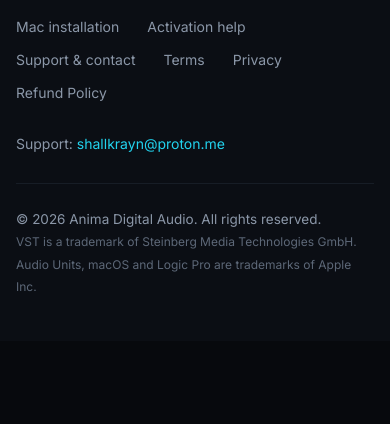
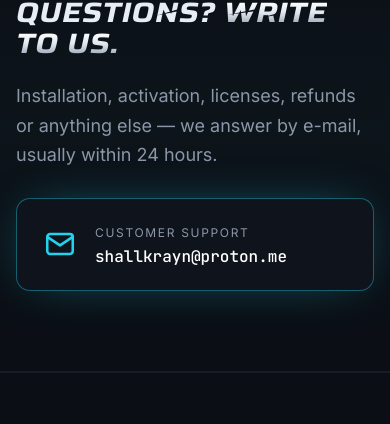
Before and after one commit to animadigitalaudio/animadigitalaudio.github.io, a plain HTML site: page index.html in a window 390 px wide. Shown: the part 8207-8631 px from the top of the page. Before the commit the page ends 8548 px from the top, so only its background shows below. Drawn offline with Linux system fonts and the light colour scheme.

Commit message:
Contact section with support e-mail
Co-Authored-By: Claude Opus 5.5 <noreply@anthropic.com>
Claude-Session: https://claude.ai/code/session_01MgoF6z6QNUjGNArWnbGxss

```diff
--- a/index.html
+++ b/index.html
@@ -44,6 +44,7 @@
       <a href="#activation">License</a>
       <a href="#mac">Mac Guide</a>
       <a href="#pricing">Pricing</a>
+      <a href="#contact">Contact</a>
       <a class="btn btn--small btn--primary" data-checkout href="#pricing">Buy Now</a>
     </nav>
   </div>
@@ -307,6 +308,20 @@ killall -9 AudioComponentRegistrar</code></pre>
   </div>
 </section>
 
+<!-- ============================== CONTACT ============================== -->
+<section class="section section--band" id="contact">
+  <div class="wrap contact reveal">
+    <div>
+      <p class="eyebrow">Contact &amp; support</p>
+      <h2>Questions? <span class="chrome">Write to us.</span></h2>
+      <p class="section__lead">Installation, activation, licenses, refunds or anything else — we answer by e-mail, usually within 24 hours.</p>
+    </div>
+    <a class="contact__mail" href="mailto:shallkrayn@proton.me">
+      <svg viewBox="0 0 24 24" aria-hidden="true"><rect x="3" y="5" width="18" height="14" rx="2"/><path d="M3 7l9 6 9-6"/></svg>
+      <span><small>Customer support</small><strong data-email>shallkrayn@proton.me</strong></span>
+    </a>
+  </div>
+</section>
 </main>
 
 <!-- ============================== FOOTER ============================== -->
@@ -322,7 +337,7 @@ killall -9 AudioComponentRegistrar</code></pre>
     <nav class="footer__links" aria-label="Support">
       <a href="#mac">Mac installation</a>
       <a href="#activation">Activation help</a>
-      <a data-support href="mailto:shallkrayn@proton.me">Support &amp; contact</a>
+      <a href="#contact">Support &amp; contact</a>
       <a href="terms.html">Terms</a>
       <a href="privacy.html">Privacy</a>
       <a href="refund.html">Refund Policy</a>
--- a/style.css
+++ b/style.css
@@ -901,3 +901,17 @@ h3 { font-size: 19px; line-height: 1.3; letter-spacing: 0.02em; }
 .footer__contact { grid-column: 1 / -1; margin: 0; font-size: 14px; color: var(--muted); }
 .footer__contact a { color: var(--neon); }
 .footer__contact a:hover { text-decoration: underline; }
+
+/* ---------- contact ---------- */
+.contact { display: grid; grid-template-columns: minmax(0, 1.1fr) minmax(0, .9fr); align-items: center; gap: 48px; }
+.contact__mail {
+  display: flex; align-items: center; gap: 18px; padding: 24px 26px; border-radius: var(--radius);
+  background: var(--panel); border: 1px solid rgba(34,211,238,.4);
+  box-shadow: 0 0 50px -20px rgba(34,211,238,.6);
+  transition: transform .25s ease, box-shadow .25s ease, border-color .25s ease;
+}
+.contact__mail:hover { transform: translateY(-3px); border-color: var(--neon); box-shadow: 0 0 60px -14px rgba(34,211,238,.8); }
+.contact__mail svg { width: 34px; height: 34px; flex: none; fill: none; stroke: var(--neon); stroke-width: 1.8; stroke-linecap: round; stroke-linejoin: round; }
+.contact__mail small { display: block; font-size: 12px; letter-spacing: .14em; text-transform: uppercase; color: var(--muted); }
+.contact__mail strong { display: block; margin-top: 4px; font: 500 clamp(16px, 2.2vw, 20px)/1.2 var(--f-mono); color: #fff; word-break: break-all; }
+@media (max-width: 900px) { .contact { grid-template-columns: 1fr; gap: 28px; } }
```
